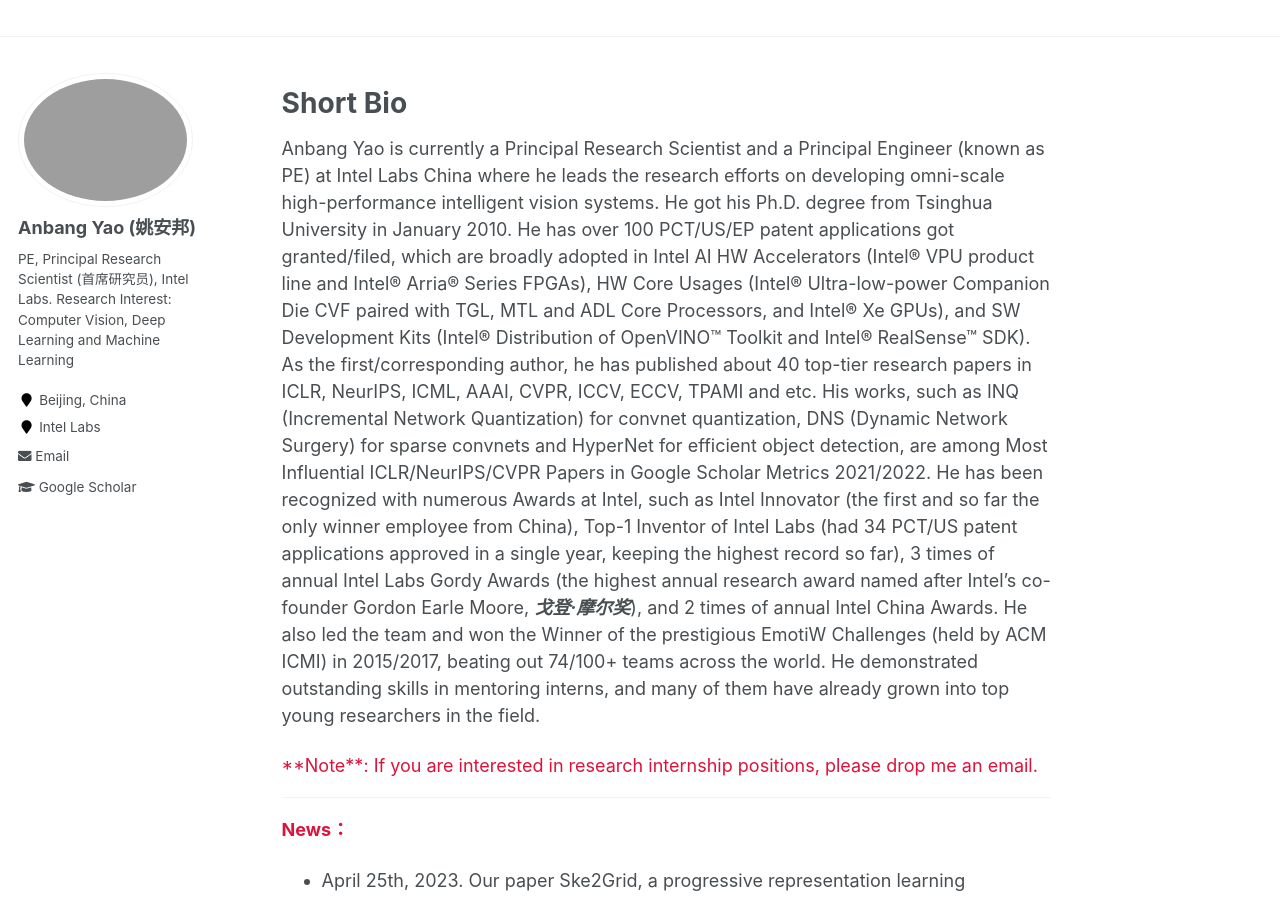
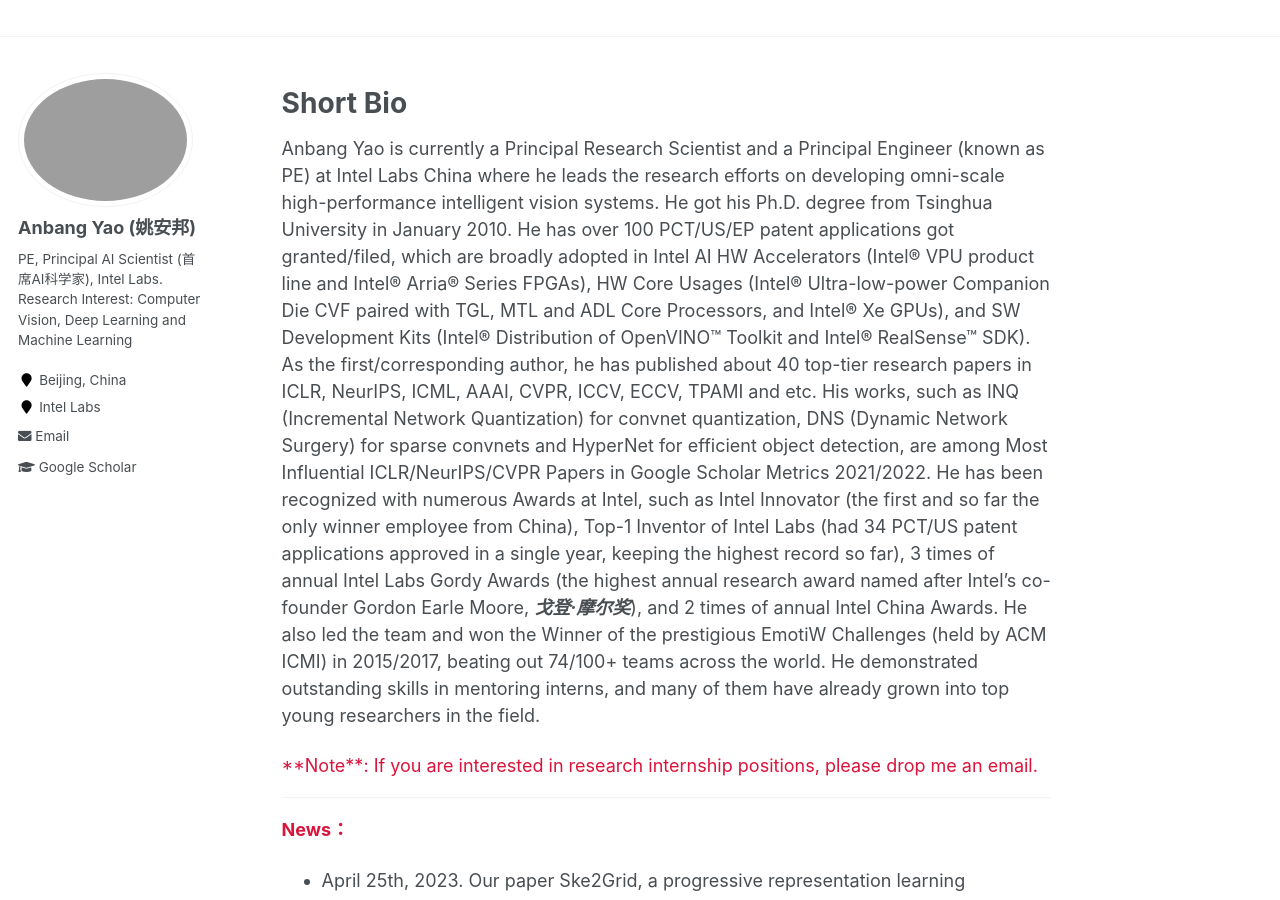
Before and after one commit to YaoAnbang/YaoAnbang.github.io, a Jekyll site: the page built from _pages/about.md, in a window 1280 px wide and 900 px high. Built offline with Jekyll 4.4.1, drawn with Linux system fonts in a browser that asks for light colours.

Commit message:
Update _config.yml

```diff
--- a/_config.yml
+++ b/_config.yml
@@ -10,7 +10,7 @@
 title                    : "Anbang Yao"
 title_separator          : "-"
 name                     : &name "Anbang Yao (姚安邦)"
-description              : &description "PE, Principal Research Scientist (首席科学家), Intel Labs China"
+description              : &description "PE, Principal AI Scientist (首席AI科学家), Intel Labs China"
 url                      : "https://YaoAnbang.github.io"
 baseurl                  : "" # the subpath of your site, e.g. "/blog"
 repository               : "YaoAnbang/YaoAnbang.github.io"
@@ -82,7 +82,7 @@
 author:
   name             : "Anbang Yao (姚安邦)"
   avatar           : "profile.jpg"
-  bio              : "PE, Principal Research Scientist (首席研究员), Intel Labs. \n Research Interest: Computer Vision, Deep Learning and Machine Learning"
+  bio              : "PE, Principal AI Scientist (首席AI科学家), Intel Labs. \n Research Interest: Computer Vision, Deep Learning and Machine Learning"
   location         : "Beijing, China"
   employer         : "Intel Labs"
   googlescholar    : "https://scholar.google.com/citations?user=b9hCmPYAAAAJ&hl=en&oi=ao"
```
